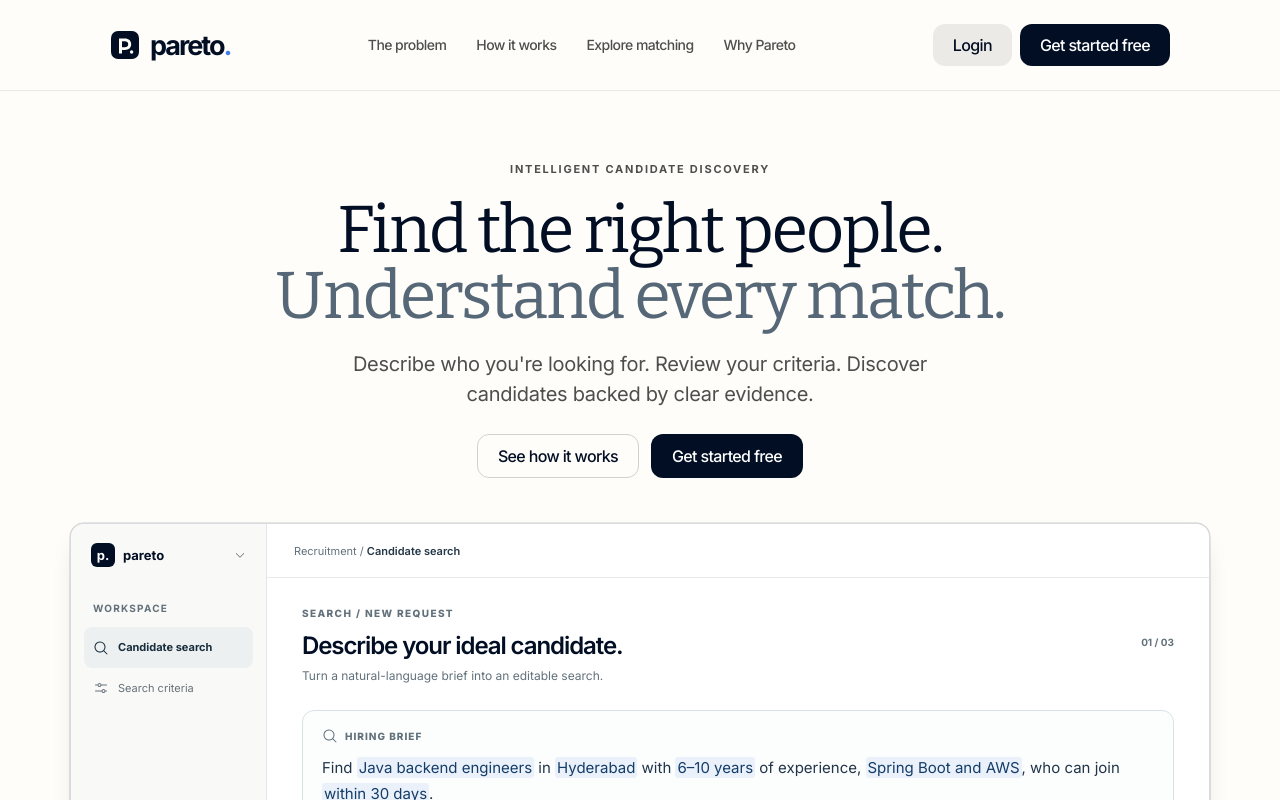
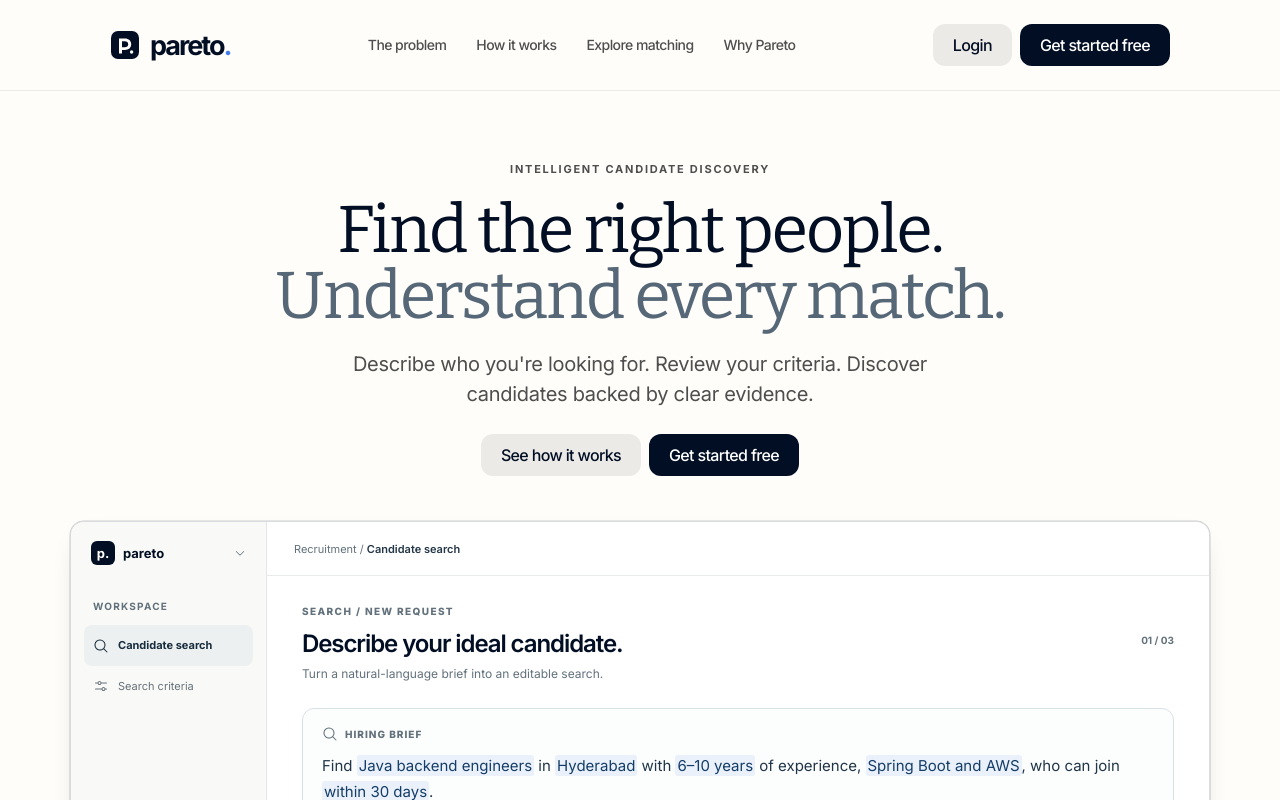
Before and after one commit to ThunderKhan/pareto, a Next.js app in the folder frontend/: page / in a window 1280 px wide. Shown: the top 800 px of the page. Built offline with nearby package versions, Linux system fonts and the light colour scheme.

Commit message:
style(homepage): faithfully match OpenTag hero button colors, sizes and responsive behavior

```diff
--- a/frontend/src/components/marketing/home-v2.css
+++ b/frontend/src/components/marketing/home-v2.css
@@ -72,7 +72,17 @@
 .v2-hero h1 { max-width: 1040px; margin: 18px auto 20px; font-family: var(--v2-display); font-weight: 400; font-size: clamp(2.5rem, calc((100vw - 2 * var(--v2-type-inset)) / 16), 4.5rem); line-height: 1; letter-spacing: -.03em; text-wrap: balance; }
 .v2-hero h1 em { color: #566777; }
 .v2-hero-copy > p { max-width: 620px; margin: 0 auto; font-size: var(--v2-type-body); line-height: 1.5; color: var(--v2-muted); text-wrap: pretty; letter-spacing: -.015em; }
-.v2-hero-actions { margin: 25px auto 45px; display: flex; justify-content: center; gap: 12px; flex-wrap: wrap; }
+.v2-hero-actions { margin: 25px auto 45px; display: flex; flex-direction: column; align-items: stretch; justify-content: center; gap: 8px; width: 100%; }
+ /* Exact button presentation from opentag-clone/src/pages/home.html (hero actions). */
+.v2-hero-actions .v2-btn { width: 100%; min-height: 40px; padding: 0 16px; border: 0; border-radius: 10px; font-family: var(--v2-ui); font-size: 15px; line-height: 22px; font-weight: 500; letter-spacing: -.04em; gap: 0; transition: background-color .2s ease; transform: none; }
+.v2-hero-actions .v2-btn--secondary { background: #10101014; color: var(--v2-ink); }
+.v2-hero-actions .v2-btn--secondary:hover { background: #10101021; border: 0; }
+.v2-hero-actions .v2-btn--primary { background: #020e24; color: #fff; }
+.v2-hero-actions .v2-btn--primary:hover { background: rgb(2 14 36 / 85%); transform: none; }
+@media (min-width: 640px) {
+  .v2-hero-actions { flex-direction: row; align-items: center; width: auto; }
+  .v2-hero-actions .v2-btn { width: auto; min-height: 42px; padding-inline: 20px; border-radius: 12px; font-size: 16px; }
+}
 .v2-hero-stage { padding-bottom: 100px; }
 .v2-workspace { width: 100%; display: grid; grid-template-columns: 196px minmax(0,1fr); min-width: 0; overflow: hidden; background: white; border: 1px solid #d8dce0; border-radius: 14px; box-shadow: var(--v2-shadow); text-align: left; }
 .v2-hero-stage > .v2-workspace { min-height: 525px; animation: v2-stage-arrive .7s cubic-bezier(.22,1,.36,1) both; }
@@ -461,7 +471,6 @@
   .v2-logo { font-size: 21px; gap: 7px; }
   .v2-header-cta { display: none; }
   .v2-hero h1 { font-size: 36px; }
-  .v2-hero-actions .v2-btn { width: 100%; }
   .v2-workspace-content { padding: 15px 11px; }
   .v2-workspace-toolbar { padding-inline: 11px; }
   .v2-criteria-item { grid-template-columns: minmax(64px,.7fr) minmax(0,1.3fr) 12px; padding-inline: 8px; }
```
